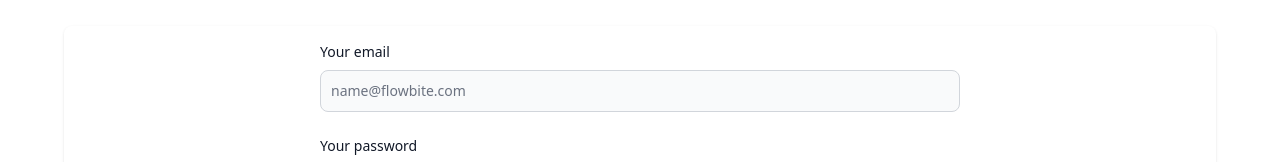
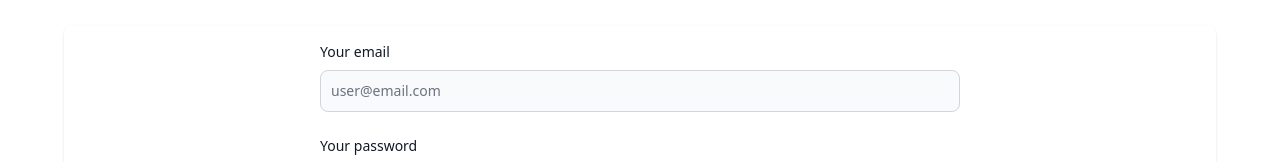
Before and after one commit to bishalbashyal33/Tailwind-Components, a React (Create React App) app: page /login in a window 1280 px wide. Shown: the part 246-408 px from the top of the page. Built offline with nearby package versions, Linux system fonts and the light colour scheme.

Commit message:
Updated placeholder for forms

```diff
--- a/src/components/sidebar/documenttypes.js
+++ b/src/components/sidebar/documenttypes.js
@@ -106,7 +106,7 @@ function DocumentTypes ( { updateDocTypes } ) {
                                 value={modelType}
                                 id="model_type"
                                 class="bg-gray-50 border border-gray-300 text-gray-900 text-sm rounded-lg focus:ring-blue-500 focus:border-blue-500 block w-full p-2.5 dark:bg-gray-700 dark:border-gray-600 dark:placeholder-gray-400 dark:text-white dark:focus:ring-blue-500 dark:focus:border-blue-500"
-                                placeholder="Token "
+                                placeholder="Token Classification"
                                 required
                             />
                         </li>
--- a/src/pages/login.js
+++ b/src/pages/login.js
@@ -50,7 +50,7 @@ function LogIn () {
                         onChange={handleEmailChange}
                         id="email"
                         class="bg-gray-50 border border-gray-300 text-gray-900 text-sm rounded-lg focus:ring-blue-500 focus:border-blue-500 block w-full p-2.5 dark:bg-gray-700 dark:border-gray-600 dark:placeholder-gray-400 dark:text-white dark:focus:ring-blue-500 dark:focus:border-blue-500"
-                        placeholder="name@flowbite.com"
+                        placeholder="user@email.com"
                         required
                     />
                 </div>
```
